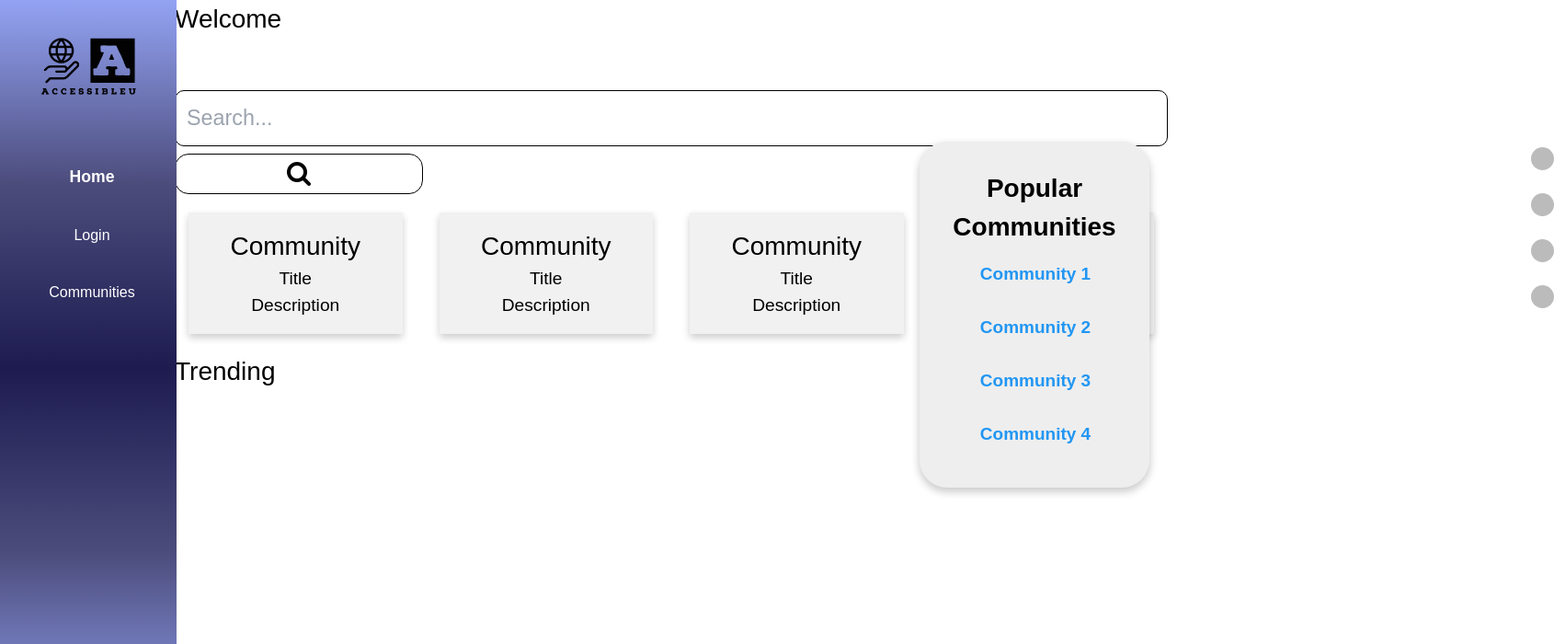
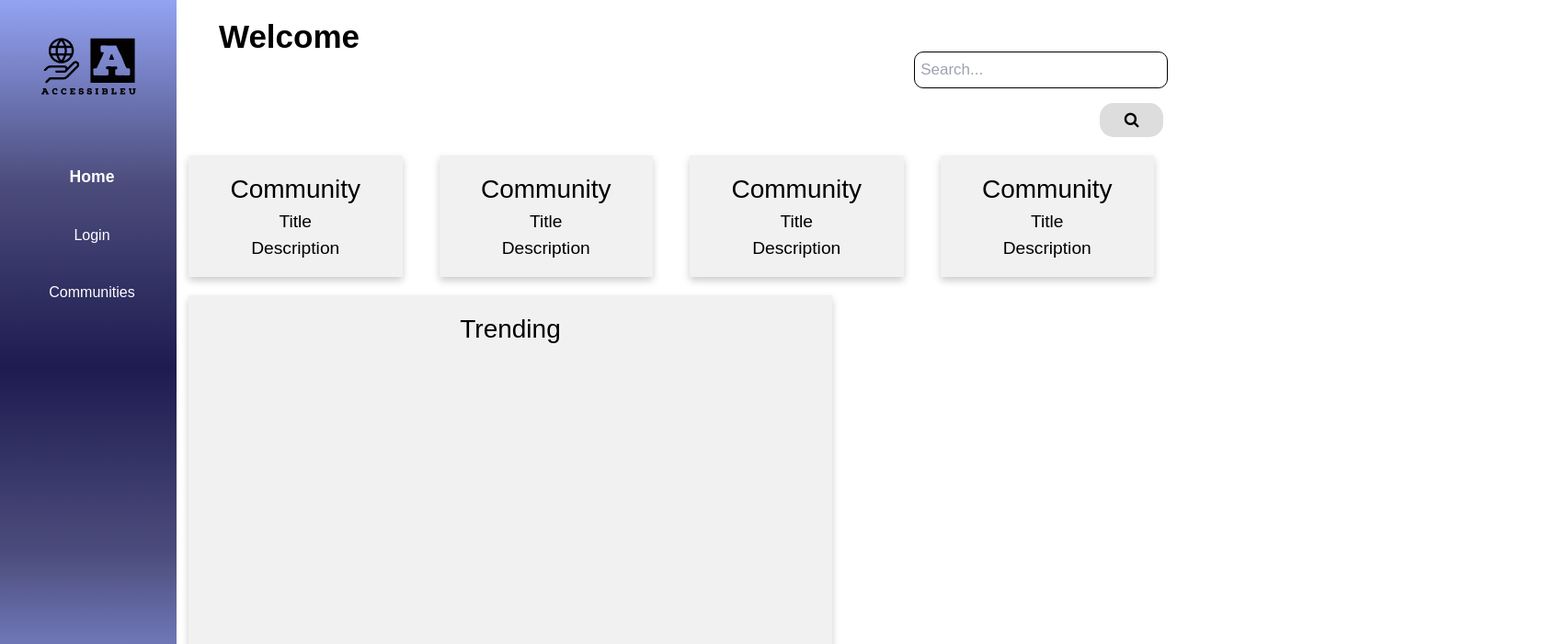
Before and after one commit to MichaelCut24/Wicked-Lieutenants-Work-Space, a React (Create React App) app in the folder accessibleu/: page / in a window 1280 px wide. Shown: the top 700 px of the page at 92% size, 1690 px wide, since content can reach past the window. Built offline with nearby package versions, Linux system fonts and the light colour scheme.

Commit message:
Revert "Merge remote-tracking branch 'origin/MichaelC' into Michelle"
This reverts commit 37486e84b16cfd94d77873f2cff81ae0dc056c02, reversing
changes made to 1801b27eedc28eba8db4d3c2acfb30dae36bb94f.

```diff
--- a/accessibleu/package.json
+++ b/accessibleu/package.json
@@ -7,7 +7,7 @@
     "@testing-library/jest-dom": "^5.17.0",
     "@testing-library/react": "^13.4.0",
     "@testing-library/user-event": "^13.5.0",
-    "axios": "^1.6.2",
+    "axios": "^1.6.0",
     "firebase": "^10.5.2",
     "react": "^18.2.0",
     "react-dom": "^18.2.0",
--- a/accessibleu/src/pages/Community.css
+++ b/accessibleu/src/pages/Community.css
@@ -9,28 +9,28 @@
   position: absolute;
   left: 10.2%;
   top: 2%;
-  width: 200px;
+  width: 40px
 }
 
 .Messages{
   position: absolute;
   left: 15%;
   top: 2%;
-  width: 200px;
+  width: 40px
 }
 
 .Bell{
   position: absolute;
   left: 20%;
   top: 2%;
-  width: 200px;
+  width: 40px
 }
 
 .Messages:hover{
   background-color: grey;
   border-radius: 100%;
-  width: 100px;
-  height: 100px;
+  width: 40px;
+  height: 40px;
 }
 
 .Bell:hover{
@@ -39,7 +39,6 @@
   width: 40px;
   height: 40px;
 }
-
 
 @media only screen and (min-width: 2560px){
   .Homebutton{
@@ -73,15 +72,17 @@
 
 .CreatePost{
   position: fixed;
-  left: 66%;
-  bottom: 5%;
-  width: 1000px;
-  padding-left: 5px;
-  height: 10px;
+  right: 10px;
+  top: 93%;
+  width: 150px;
+  padding-left: 10px;
 }
 
 .CreatePost:hover{
   background-color: grey;
+  width: 150px;
+  height: 40px;
+  padding-left: 10px;
 }
 
 .TopSearchBar{
--- a/accessibleu/src/pages/Home.css
+++ b/accessibleu/src/pages/Home.css
@@ -10,6 +10,62 @@ body {
   margin-left: 180px; /* Same as the width of the sidebar */
   font-size: 28px; /* Increased text to enable scrolling */
   padding: 0px 10px;
+}
+
+.header {
+  overflow: hidden;
+}
+
+.header-right {
+  float: right;
+}
+
+/* Style the header links*/
+.header a {
+  float: left;
+  display: block;
+  color: black;
+  text-align: center;
+  padding: 14px 16px;
+  text-decoration: none;
+  font-size: 17px;
+}
+
+.header a.logo {
+  font-size: 35px;
+  font-weight: bold;
+}
+
+/* Style the "active" element to highlight the current page*/
+.header a.active {
+  background-color: dodgerblue;
+  color: white;
+}
+
+.search-container {
+  float: right;
+}
+
+input[type=text] {
+  padding: 6px;
+  margin-top: 8px;
+  font-size: 17px;
+  border: 1px solid black;
+}
+
+.search-container button {
+  float: right;
+  padding: 6px 10px;
+  margin-top: 8px;
+  margin-right: 5px;
+  background: #ddd;
+  font-size: 17px;
+  border: none;
+  cursor: pointer;
+}
+
+.search-container button:hover {
+  background: gray;
 }
 
 /* Float four columns side by side */
@@ -37,11 +93,7 @@ text-align: center;
 background-color: #f1f1f1;
 }
 
-<<<<<<< HEAD
 /*Style and shape for trending box*/
-=======
-/*Style and shape for Trending box*/
->>>>>>> origin/MichaelC
 .div1 {
   width: 700px;
   height: 400px;
@@ -51,53 +103,6 @@ background-color: #f1f1f1;
   padding: 16px;
   text-align: center;
   background-color: #f1f1f1;
-}
-
-/* Popular Communities Side bar*/
-.sidenav {
-  width: 250px;
-  position: fixed;
-  bottom: 270px;
-  right: 30px;
-  background: #eee;
-  overflow-x: hidden;
-  padding: 30px 0;
-  box-shadow: 0px 4px 8px 1px rgba(0, 0, 0, 0.2);
-  text-align: center;
-  border-radius: 30px;
-  font-weight: bold;
-}
-
-.sidenav a {
-  padding: 10px 8px 8px 10px;
-  text-decoration: none;
-  font-size: 19px;
-  font-weight: bold;
-  color: #2196F3;
-  display: block;
-  line-height: 40px;
-}
-
-.sidenav a:hover {
-  color: #064579;
-}
-
-.dot {
-  height: 25px;
-  width: 25px;
-  background-color: #bbb;
-  border-radius: 50%;
-  display: grid;
-  position: relative;
-  left: 1475px;
-  bottom: 290px;
-  margin-top: 25px;
-}
-
-
-@media screen and (max-height: 450px) {
-  .sidenav {padding-top: 15px;}
-  .sidenav a {font-size: 19px;}
 }
 
 /*
@@ -116,9 +121,8 @@ background-color: #f1f1f1;
 }
 
 /* On smaller screens, where height is less than 450px,
-change the style of the sidenav (less padding and a smaller font size)
+change the style of the sidenav (less padding and a smaller font size) */
 @media screen and (max-height: 450px) {
 .sidebar {padding-top: 15px;}
 .sidebar a {font-size: 18px;}
 }
-*/
--- a/accessibleu/src/pages/Home.js
+++ b/accessibleu/src/pages/Home.js
@@ -54,24 +54,10 @@ function Home(){
         </div>
         <div class="div1">Trending</div>
 
-{/* Popular section */} {/* work on this later , try to combine the dots into a list or a grid with the links */}
-        {/* Femi's code */}
-        <div class="sidenav">
-          <h3>Popular Communities</h3>
-            <a href="#community 1">Community 1 </a>
-            <a href="#community 2">Community 2 </a>
-            <a href="#community 3">Community 3 </a>
-            <a href="#community 4">Community 4 </a>
-        </div>
-        <div className="dots">
-          <div class="dot"></div>
-          <div class="dot"></div>
-          <div class="dot"></div>
-          <div class="dot"></div>
-        </div>
 
       </div>
     </>
   );
 }
+
 export default Home;
--- a/package.json
+++ b/package.json
@@ -1,6 +1,5 @@
 {
   "dependencies": {
-    "@react-oauth/google": "^0.11.1",
     "client": "^0.0.1",
     "jwt-decode": "^4.0.0",
     "react-icons": "^4.11.0"
```
Also changed, not shown: 2 other files (tests, documents, lock files or other folders).
